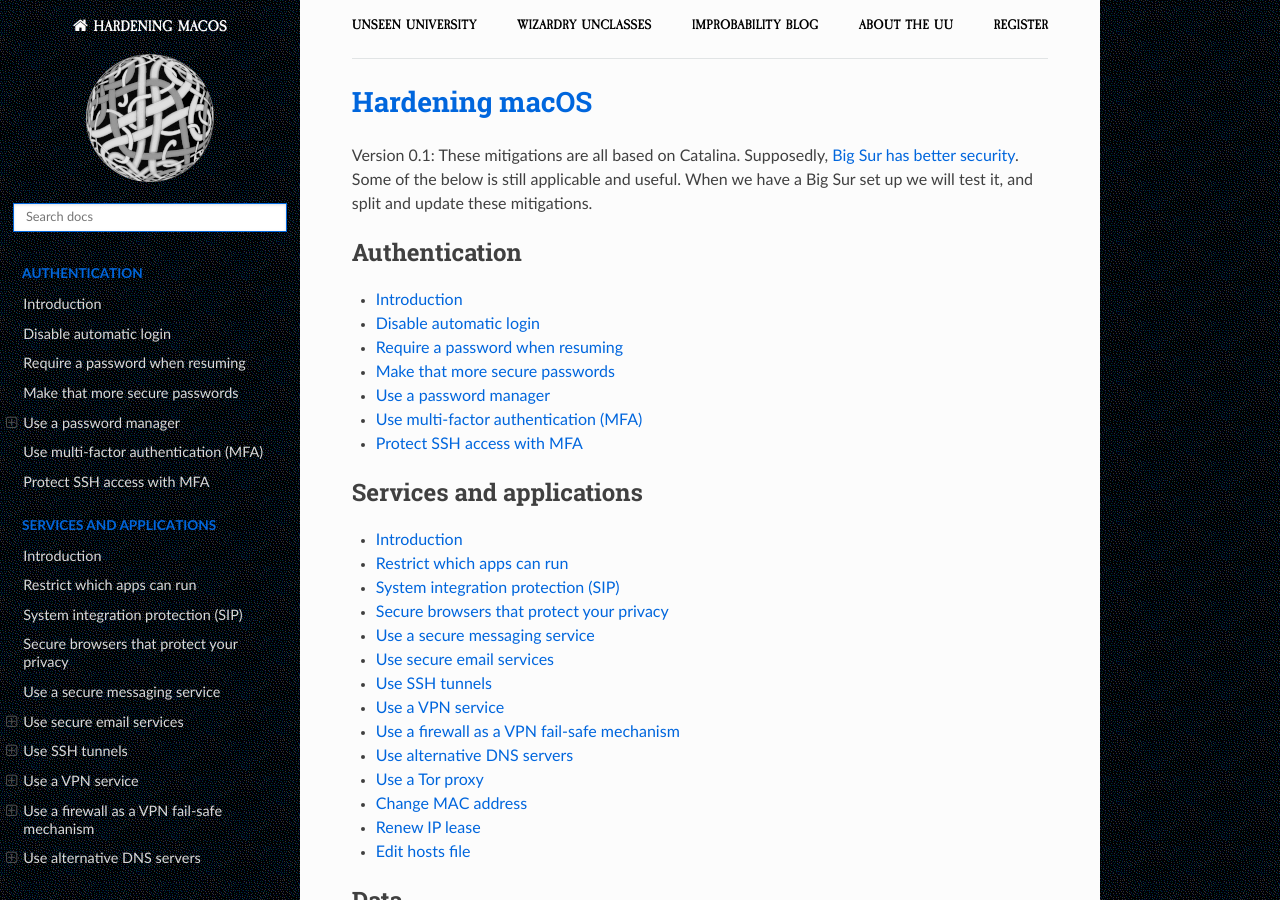
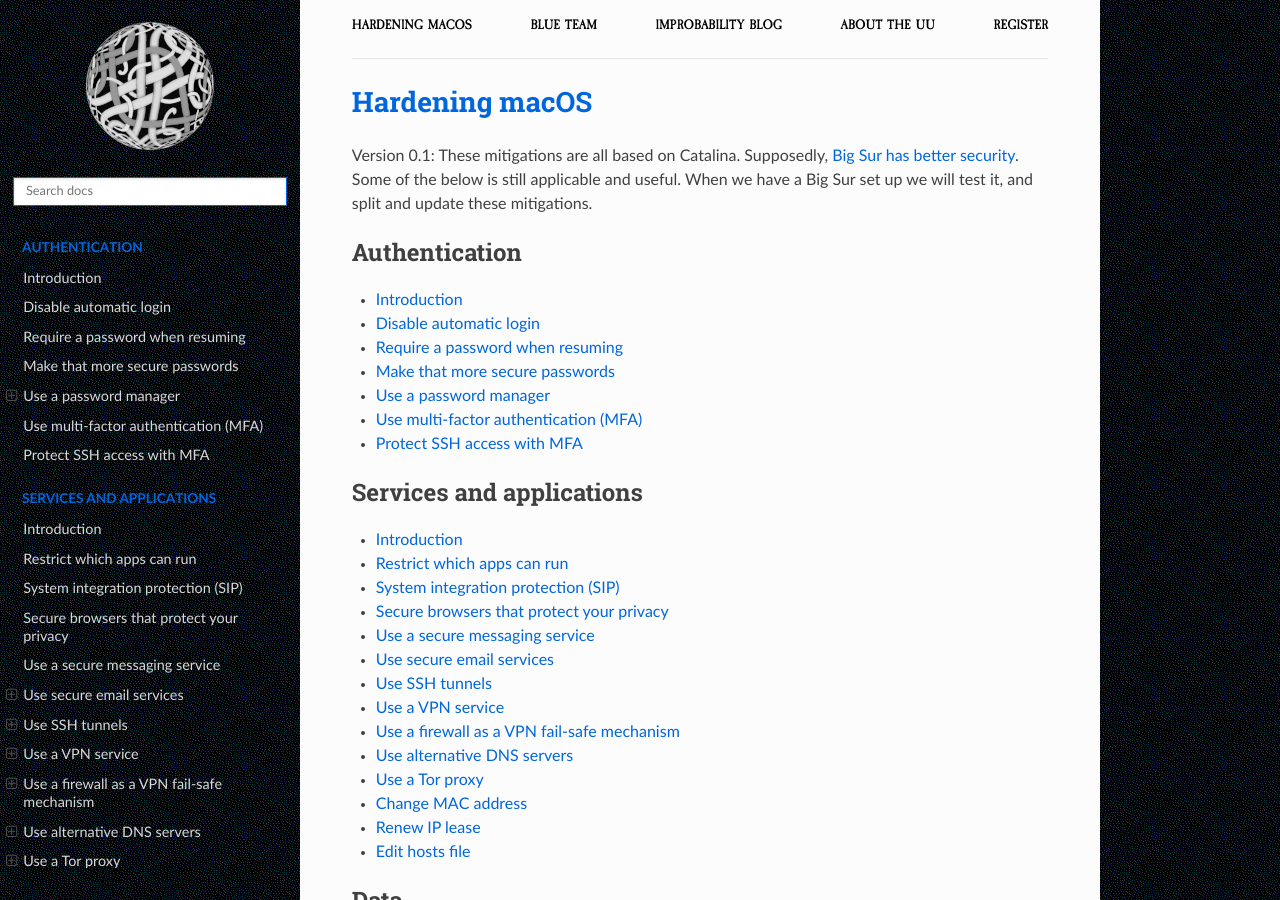
Before and after one commit to tymyrddin/blue-macos, a Sphinx documentation site: the page built from source/index.rst, in a window 1280 px wide and 900 px high. Built offline with Sphinx 7.4.7 and the Read the Docs theme 2.0.0, drawn with Linux system fonts in a browser that asks for light colours.

Commit message:
improved navigation

```diff
--- a/source/_templates/breadcrumbs.html
+++ b/source/_templates/breadcrumbs.html
@@ -1,8 +1,8 @@
 <div class="container">
     <topnav>
             <ul>
-                <li class="nav__item"><a href="https://uu.tymyrddin.dev/" class="nav__link">Unseen University</a></li>
-                <li class="nav__item"><a href="https://uu.tymyrddin.dev/" class="nav__link">Wizardry Unclasses</a></li>
+                <li class="nav__item"><a href="https://blue.tymyrddin.dev/projects/macos/" class="nav__link">Hardening macOS</a></li>
+                <li class="nav__item"><a href="https://blue.tymyrddin.dev/" class="nav__link">Blue Team</a></li>
                 <li class="nav__item"><a href="https://uu.tymyrddin.dev/blog/" class="nav__link">Improbability Blog</a></li>
                 <li class="nav__item"><a href="https://uu.tymyrddin.dev/about/" class="nav__link">About the UU</a></li>
                 <li class="nav__item"><a href="https://uu.tymyrddin.dev/registration/" class="nav__link">Register</a></li>
--- a/source/conf.py
+++ b/source/conf.py
@@ -58,6 +58,7 @@
     'display_version': True,
     'prev_next_buttons_location': 'bottom',
     'style_external_links': False,
+    'logo_only': True,
     # Toc options
     'collapse_navigation': False,
     'sticky_navigation': False,
--- a/source/index.rst
+++ b/source/index.rst
@@ -97,8 +97,3 @@
    docs/guards/soup.md
    docs/guards/ids.md
    docs/guards/*
-
-.. toctree::
-   :caption: Links
-
-   Blue Team <https://blue.tymyrddin.dev/>
```
Also changed, not shown: README.md (+1 -1 lines).
